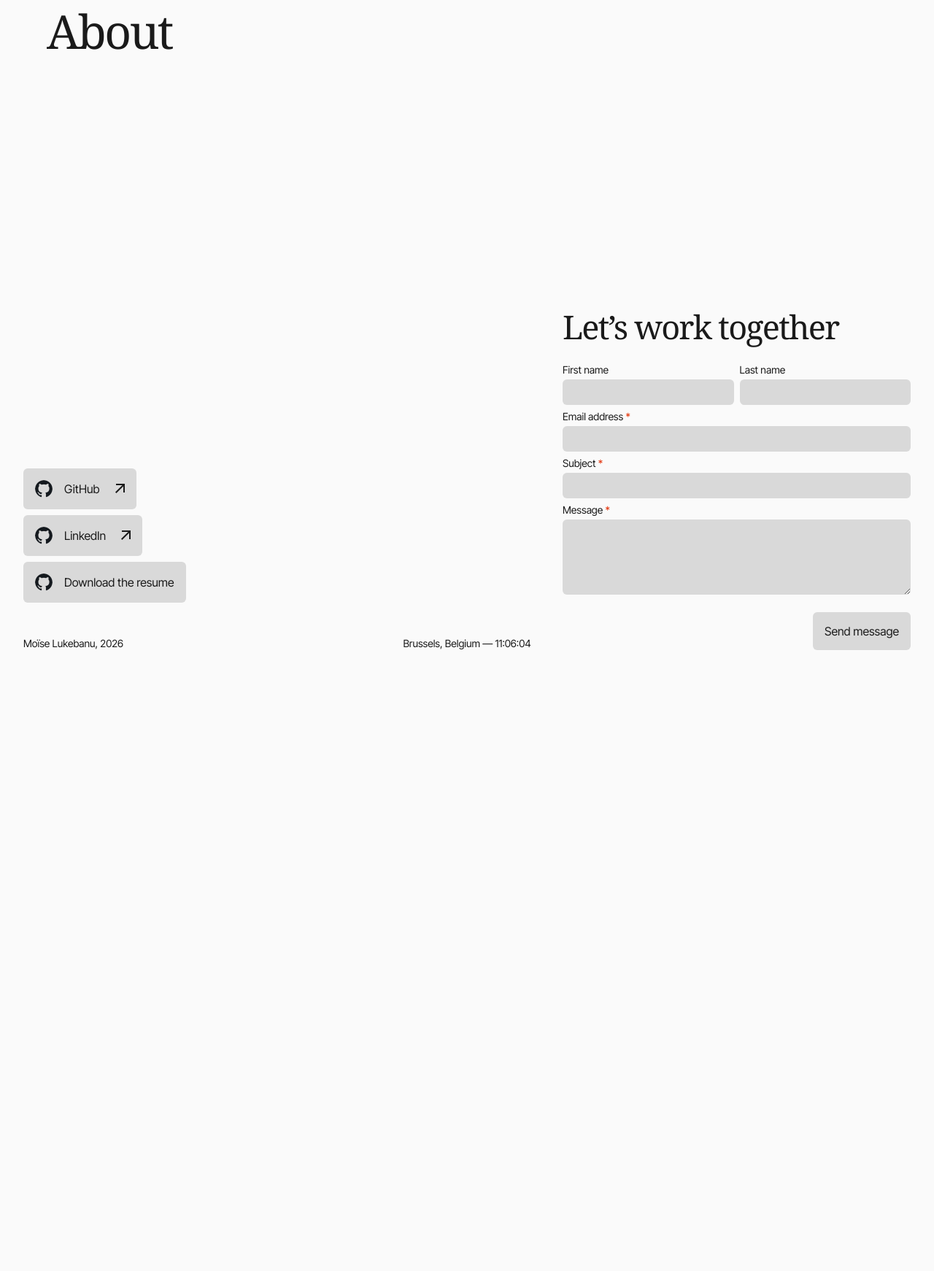
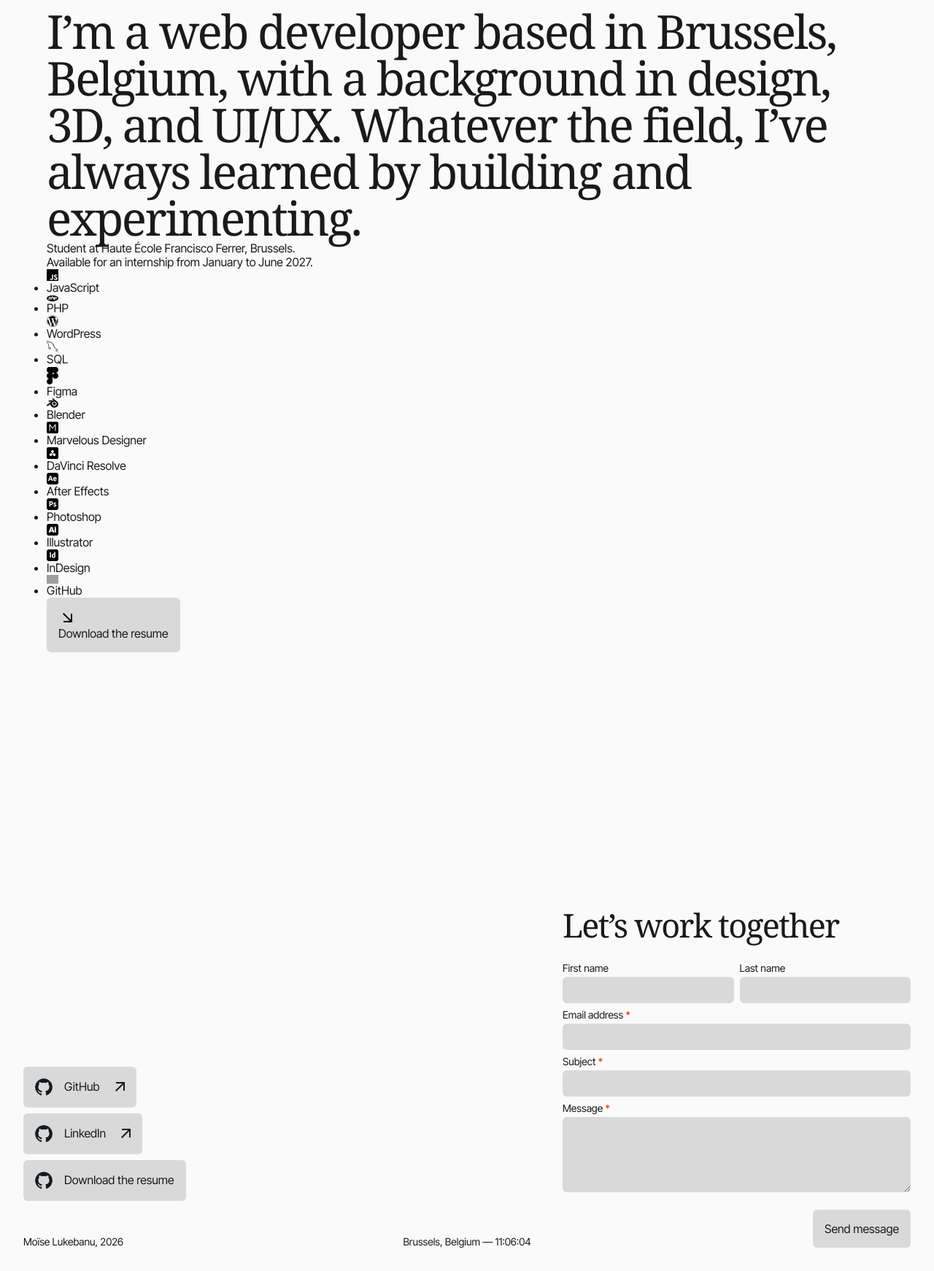
Before and after one commit to moiselkbn/portfolio, a PHP site: page /about in a window 1280 px wide. Shown: the part 69-1811 px from the top of the page at 73% size. Before the commit the page ends 960 px from the top, so only its background shows below. Run offline with PHP 8.4, Linux system fonts and the light colour scheme; some web fonts are replaced; grey boxes are pictures that could not be loaded.

Commit message:
About page — bio, skills, résumé link

```diff
--- a/includes/views/about.php
+++ b/includes/views/about.php
@@ -2,8 +2,75 @@
 
 declare(strict_types=1);
 
-/** About. Wrapped by includes/layout.php. */
+/**
+ * About. Wrapped by includes/layout.php.
+ * Content sourced from Notion "CV" page: the bio line, the availability
+ * status, and the skill list (Compétences = the 4 "important" chips,
+ * Logiciels = the rest) — see CLAUDE.md § Contenu éditorial for why this
+ * lives here and not duplicated in the repo.
+ */
 $title = 'About — Moïse Lukebanu';
+
+// Compétences (CV) — the 4 core languages, shown as the darker "important"
+// chips. Logiciels (CV) — the tools, shown as the lighter default chips.
+$importantSkills = ['JavaScript', 'PHP', 'WordPress', 'SQL'];
+$otherSkills = [
+    'Figma', 'Blender', 'Marvelous Designer', 'DaVinci Resolve',
+    'After Effects', 'Photoshop', 'Illustrator', 'InDesign', 'GitHub',
+];
+
+// Skill name → icon filename in public/assets/icons/. Written out rather
+// than derived from a slug() of the name because "After Effects" doesn't
+// slug to "after-effect.svg" (singular) on its own — keeping the mapping
+// explicit means a filename quirk like that one never has to become a
+// naming-convention exception elsewhere in the code.
+$skillIcons = [
+    'JavaScript' => 'javascript.svg',
+    'PHP' => 'php.svg',
+    'WordPress' => 'wordpress.svg',
+    'SQL' => 'sql.svg',
+    'Figma' => 'figma.svg',
+    'Blender' => 'blender.svg',
+    'Marvelous Designer' => 'marvelous-designer.svg',
+    'DaVinci Resolve' => 'davinci-resolve.svg',
+    'After Effects' => 'after-effect.svg',
+    'Photoshop' => 'photoshop.svg',
+    'Illustrator' => 'illustrator.svg',
+    'InDesign' => 'indesign.svg',
+    'GitHub' => 'github.svg',
+];
 ?>
 
-<h1>About</h1>
+<div class="about">
+  <h1 class="about__lead">I&rsquo;m a web developer based in Brussels, Belgium, with a background in design, 3D, and UI/UX. Whatever the field, I&rsquo;ve always learned by building and experimenting.</h1>
+
+  <p class="about__availability">
+    Student at Haute École Francisco Ferrer, Brussels.<br>
+    Available for an internship from January to June 2027.
+  </p>
+
+  <ul class="about__chips">
+    <?php foreach ($importantSkills as $skill): ?>
+      <li class="chip chip--important">
+        <img class="chip__icon" src="<?= e(url('assets/icons/' . $skillIcons[$skill])) ?>"
+             alt="" width="16" height="16">
+        <?= e($skill) ?>
+      </li>
+    <?php endforeach; ?>
+    <?php foreach ($otherSkills as $skill): ?>
+      <li class="chip">
+        <img class="chip__icon" src="<?= e(url('assets/icons/' . $skillIcons[$skill])) ?>"
+             alt="" width="16" height="16">
+        <?= e($skill) ?>
+      </li>
+    <?php endforeach; ?>
+  </ul>
+
+  <a class="about__resume button" href="<?= e(url('cv/moise-lukebanu-cv.pdf')) ?>" download>
+    <span class="button__content">
+      <img class="button__icon" src="<?= e(url('assets/icons/arrow-external.svg')) ?>"
+           alt="" width="24" height="24" style="transform: rotate(90deg);">
+      <span>Download the resume</span>
+    </span>
+  </a>
+</div>
```
